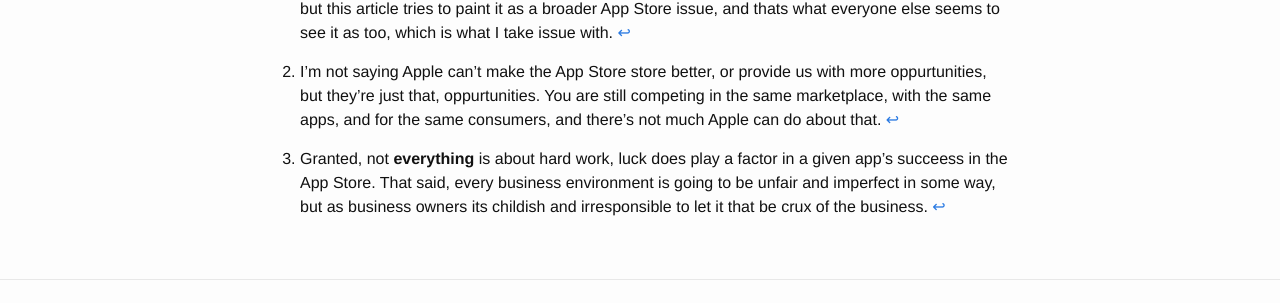
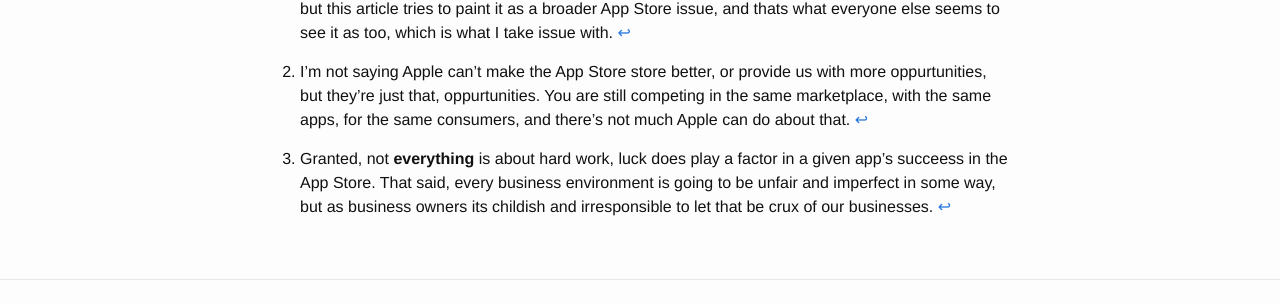
Before and after one commit to adithya/adithya.github.io, a Jekyll site: the page built from _posts/2016-03-03-verge-app-review-privilege.md, in a window 1280 px wide. Shown: the part 975-1278 px from the top of the page. Built offline with Jekyll 4.4.1, drawn with Linux system fonts in a browser that asks for light colours.

Commit message:
New post updated, again

```diff
--- a/_posts/2016-03-03-verge-app-review-privilege.md
+++ b/_posts/2016-03-03-verge-app-review-privilege.md
@@ -25,6 +25,6 @@
 
 [^1]: To be sure, the people at Pixite seem very intelligent, and do take responsbility for their missteps, but this article tries to paint it as a broader App Store issue, and thats what everyone else seems to see it as too, which is what I take issue with.
 
-[^2]: I'm not saying Apple can't make the App Store store better, or provide us with more oppurtunities, but they're just that, oppurtunities. You are still competing in the same marketplace, with the same apps, and for the same consumers, and there's not much Apple can do about that.
+[^2]: I'm not saying Apple can't make the App Store store better, or provide us with more oppurtunities, but they're just that, oppurtunities. You are still competing in the same marketplace, with the same apps, for the same consumers, and there's not much Apple can do about that.
 
-[^3]: Granted, not <b>everything</b> is about hard work, luck does play a factor in a given app's succeess in the App Store. That said, every business environment is going to be unfair and imperfect in some way, but as business owners its childish and irresponsible to let it that be crux of the business.
+[^3]: Granted, not <b>everything</b> is about hard work, luck does play a factor in a given app's succeess in the App Store. That said, every business environment is going to be unfair and imperfect in some way, but as business owners its childish and irresponsible to let that be crux of our businesses.
```
